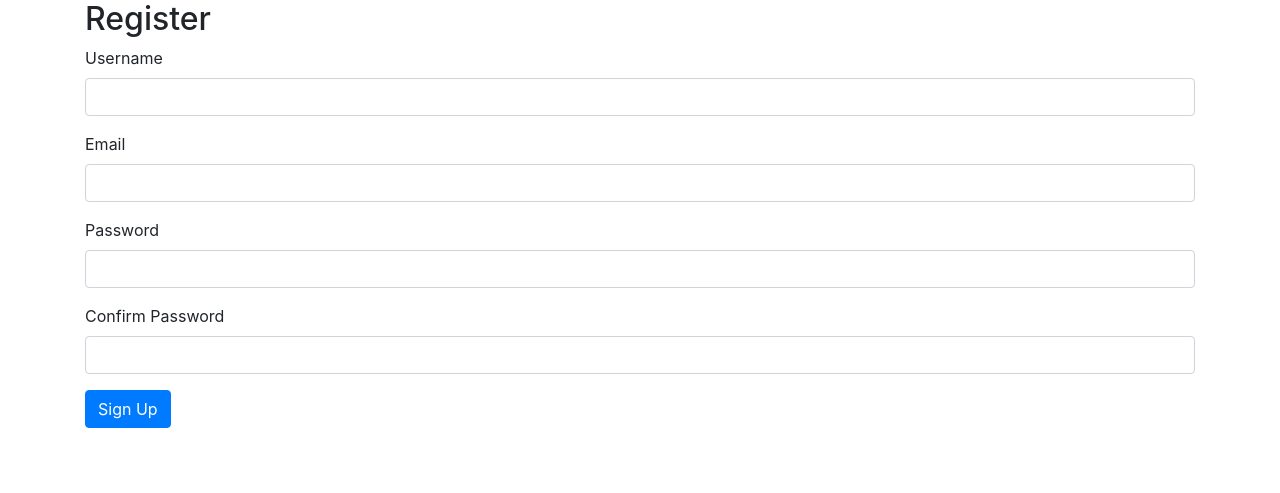
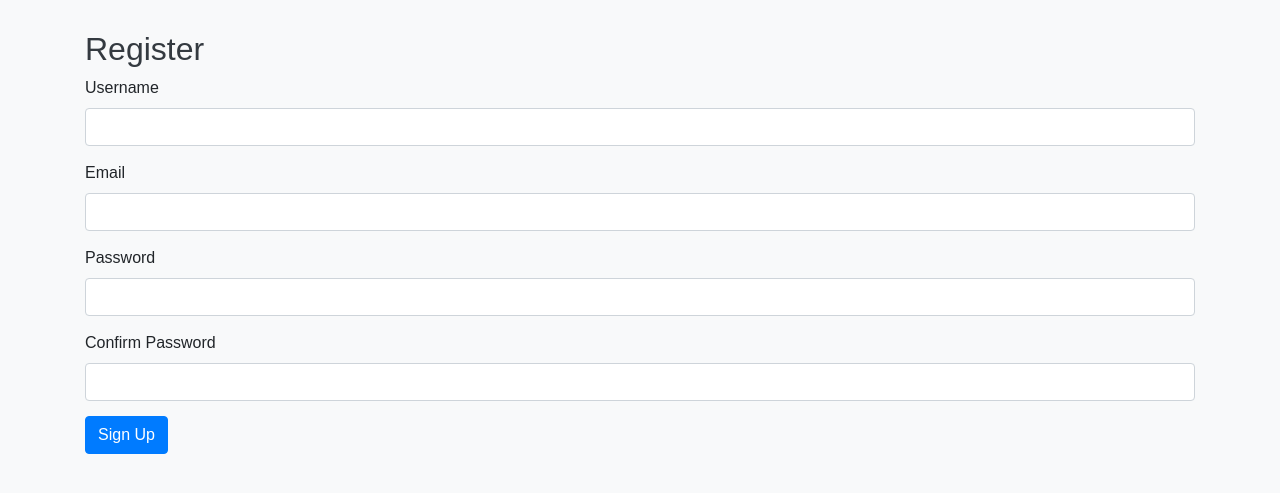
Before and after one commit to SeanAtho/a3cloudcomputing, a Flask app: template application/static/templates/register.html in a window 1280 px wide. Shown: the top 493 px of the page. Run offline with Flask 2, Linux system fonts and the light colour scheme; the template is opened without the code that fills it: values that come from a table or form of the project are taken from there, others are empty; some libraries are stand-ins or nearby versions.

Commit message:
feat: Initial creation of Flask-based social media platform
- Set up Flask application with basic structure and configurations
- Implement user authentication using Flask-Login
- Add models for User and Post with SQLAlchemy
- Create registration and login forms using Flask-WTF
- Set up routes for home, register, login, and logout
- Add templates for base, home, register, and login pages
- Include a simple stylesheet for a user-friendly interface
- Configure AWS Elastic Beanstalk environment with necessary files
- Add requirements.txt and runtime.txt for dependencies and Python version
- Ensure application is ready for deployment on AWS Elastic Beanstalk

```diff
--- a/application/static/templates/base.html
+++ b/application/static/templates/base.html
@@ -5,6 +5,7 @@
     <meta name="viewport" content="width=device-width, initial-scale=1, shrink-to-fit=no">
     <title>{% block title %}{% endblock %}</title>
     <link rel="stylesheet" href="https://stackpath.bootstrapcdn.com/bootstrap/4.3.1/css/bootstrap.min.css">
+    <link rel="stylesheet" href="{{ url_for('static', filename='style.css') }}">
   </head>
   <body>
     <div class="container">
--- /dev/null
+++ b/application/static/templates/style.css
@@ -0,0 +1,32 @@
+body {
+    font-family: Arial, sans-serif;
+    background-color: #f8f9fa;
+    margin: 0;
+    padding: 0;
+}
+
+.container {
+    margin-top: 30px;
+}
+
+h1, h2 {
+    color: #343a40;
+}
+
+.form-group {
+    margin-bottom: 15px;
+}
+
+.btn-primary {
+    background-color: #007bff;
+    border-color: #007bff;
+}
+
+.btn-primary:hover {
+    background-color: #0056b3;
+    border-color: #004085;
+}
+
+.alert {
+    margin-top: 20px;
+}
```
